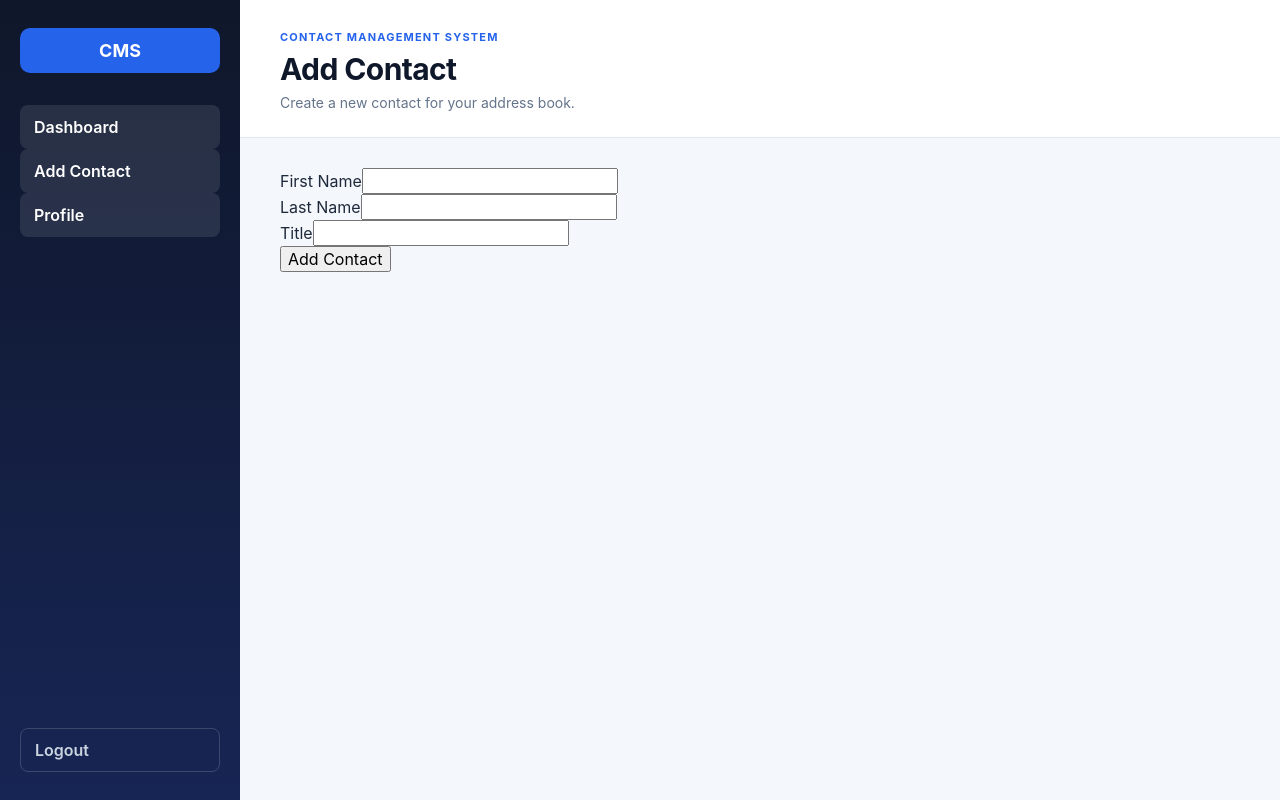
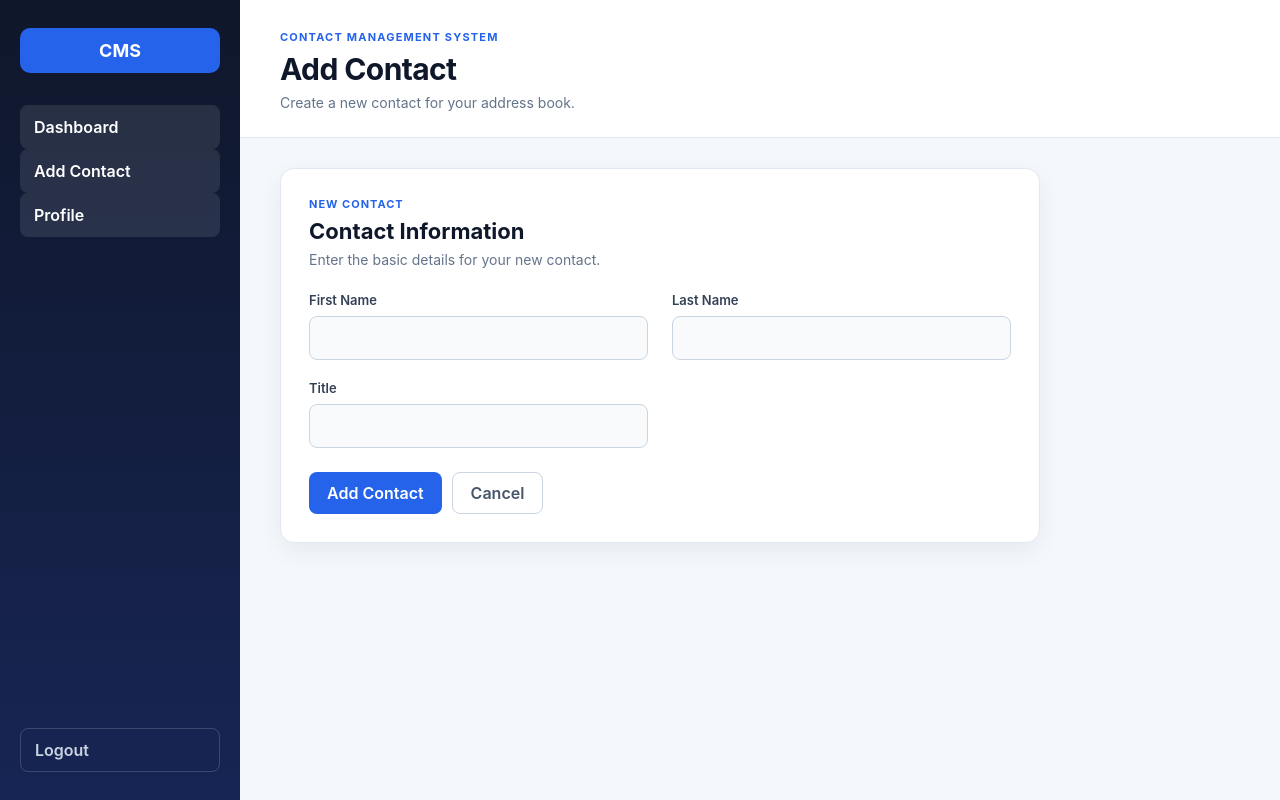
Before and after one commit to 10pshine-cohort-9/cohort-9-java-14438-arisha, a React app in the folder frontend/: page /contacts/new in a window 1280 px wide. Built offline with nearby package versions, Linux system fonts and the light colour scheme; the HTML template or start-up script is replaced by a standard one.

Commit message:
Style add contact page

```diff
--- a/frontend/src/index.css
+++ b/frontend/src/index.css
@@ -1087,3 +1087,125 @@ button {
     font-size: 13px;
     font-weight: 600;
 }
+
+/* Add contact */
+
+.add-contact-card {
+    width: 100%;
+    max-width: 760px;
+    padding: 28px;
+
+    background: #ffffff;
+    border: 1px solid #e2e8f0;
+    border-radius: 14px;
+
+    box-shadow: 0 8px 24px rgba(15, 23, 42, 0.06);
+}
+
+.add-contact-header {
+    margin-bottom: 24px;
+}
+
+.add-contact-eyebrow {
+    margin: 0 0 7px;
+
+    color: #2563eb;
+    font-size: 11px;
+    font-weight: 700;
+    letter-spacing: 1px;
+}
+
+.add-contact-header h2 {
+    margin: 0 0 7px;
+
+    color: #0f172a;
+    font-size: 22px;
+}
+
+.add-contact-header > p:last-child {
+    margin: 0;
+
+    color: #64748b;
+    font-size: 14px;
+}
+
+.add-contact-form {
+    display: grid;
+    grid-template-columns: repeat(2, minmax(0, 1fr));
+    gap: 20px 24px;
+}
+
+.add-contact-group {
+    display: flex;
+    flex-direction: column;
+    gap: 8px;
+}
+
+.add-contact-group label {
+    color: #334155;
+    font-size: 13px;
+    font-weight: 600;
+}
+
+.add-contact-group input {
+    width: 100%;
+    height: 44px;
+    padding: 0 14px;
+
+    border: 1px solid #cbd5e1;
+    border-radius: 8px;
+    outline: none;
+
+    background: #f8fafc;
+    color: #0f172a;
+}
+
+.add-contact-group input:focus {
+    border-color: #2563eb;
+    box-shadow: 0 0 0 3px rgba(37, 99, 235, 0.1);
+}
+
+.add-contact-actions {
+    grid-column: 1 / -1;
+
+    display: flex;
+    gap: 10px;
+
+    margin-top: 4px;
+}
+
+.add-contact-button,
+.add-contact-cancel-button {
+    min-height: 42px;
+    padding: 0 18px;
+
+    border-radius: 8px;
+    font-weight: 600;
+}
+
+.add-contact-button {
+    border: 0;
+    background: #2563eb;
+    color: #ffffff;
+}
+
+.add-contact-button:hover {
+    background: #1d4ed8;
+}
+
+.add-contact-cancel-button {
+    border: 1px solid #cbd5e1;
+    background: #ffffff;
+    color: #475569;
+}
+
+.add-contact-cancel-button:hover {
+    background: #f8fafc;
+}
+
+.add-contact-error {
+    margin: 18px 0 0;
+
+    color: #b91c1c;
+    font-size: 14px;
+}
--- a/frontend/src/pages/AddContactPage.jsx
+++ b/frontend/src/pages/AddContactPage.jsx
@@ -57,51 +57,82 @@ function AddContactPage() {
             title="Add Contact"
             subtitle="Create a new contact for your address book."
         >
-            <form onSubmit={handleCreateContact}>
-                <div>
+            <section className="add-contact-card">
+    <div className="add-contact-header">
+        <p className="add-contact-eyebrow">
+            NEW CONTACT
+        </p>
+
+        <h2>Contact Information</h2>
+
+        <p>
+            Enter the basic details for your new contact.
+        </p>
+    </div>
+
+    <form
+        className="add-contact-form"
+        onSubmit={handleCreateContact}
+    >
+        <div className="add-contact-group">
             <label>First Name</label>
 
             <input
                 type="text"
                 value={firstName}
-                        onChange={(event) =>
-                            setFirstName(event.target.value)
+                onChange={(event) => setFirstName(event.target.value)
                 }
                 required
             />
         </div>
 
-                <div>
+        <div className="add-contact-group">
             <label>Last Name</label>
 
             <input
                 type="text"
                 value={lastName}
-                        onChange={(event) =>
-                            setLastName(event.target.value)
+                onChange={(event) => setLastName(event.target.value)
                 }
                 required
             />
         </div>
 
-                <div>
+        <div className="add-contact-group">
             <label>Title</label>
 
             <input
                 type="text"
                 value={title}
-                        onChange={(event) =>
-                            setTitle(event.target.value)
+                onChange={(event) => setTitle(event.target.value)
                 }
             />
         </div>
 
-                <button type="submit">
+        <div className="add-contact-actions">
+            <button
+                className="add-contact-button"
+                type="submit"
+            >
                 Add Contact
             </button>
+
+            <button
+                className="add-contact-cancel-button"
+                type="button"
+                onClick={() => navigate("/contacts")}
+            >
+                Cancel
+            </button>
+        </div>
     </form>
 
-            {error && <p>{error}</p>}
+    {error && (
+        <p className="add-contact-error">
+            {error}
+        </p>
+    )}
+</section>
         </DashboardLayout>
     );
 }
```
Lines whose indentation alone changed are shown as unchanged.
